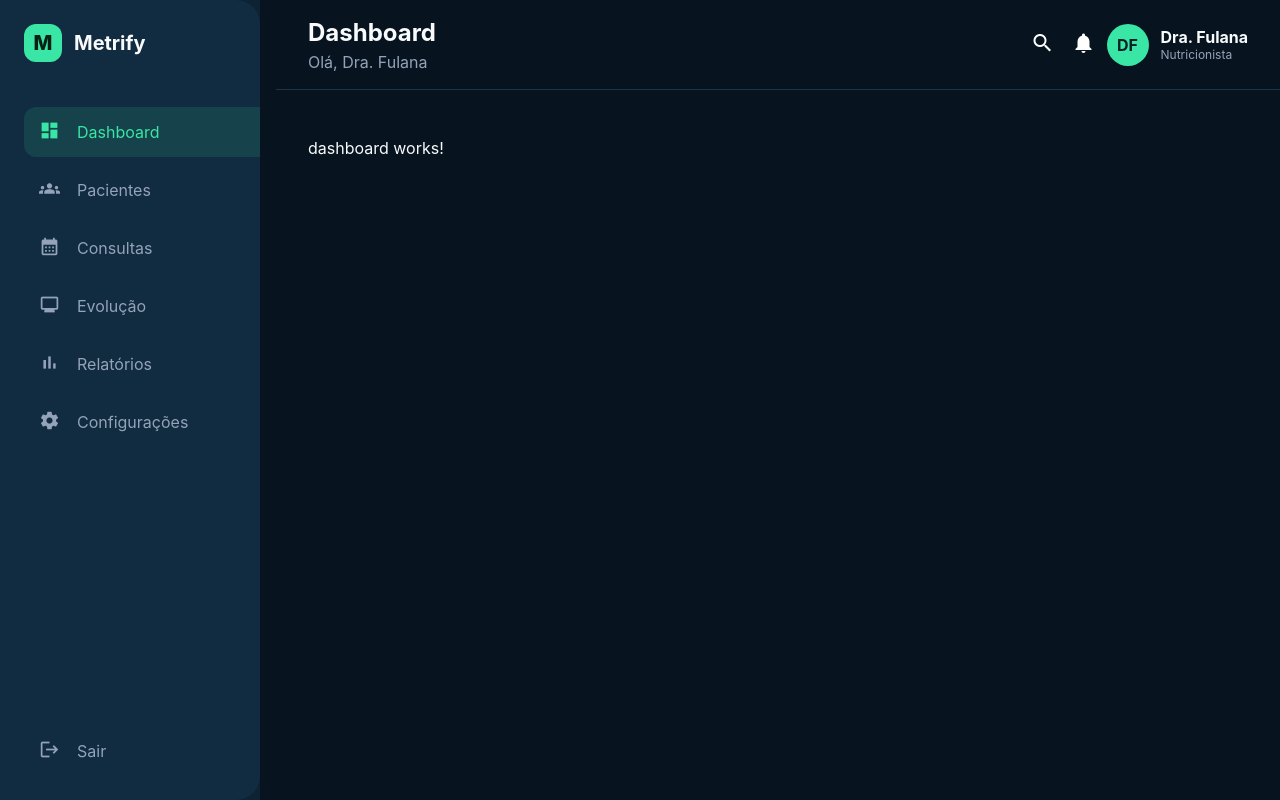
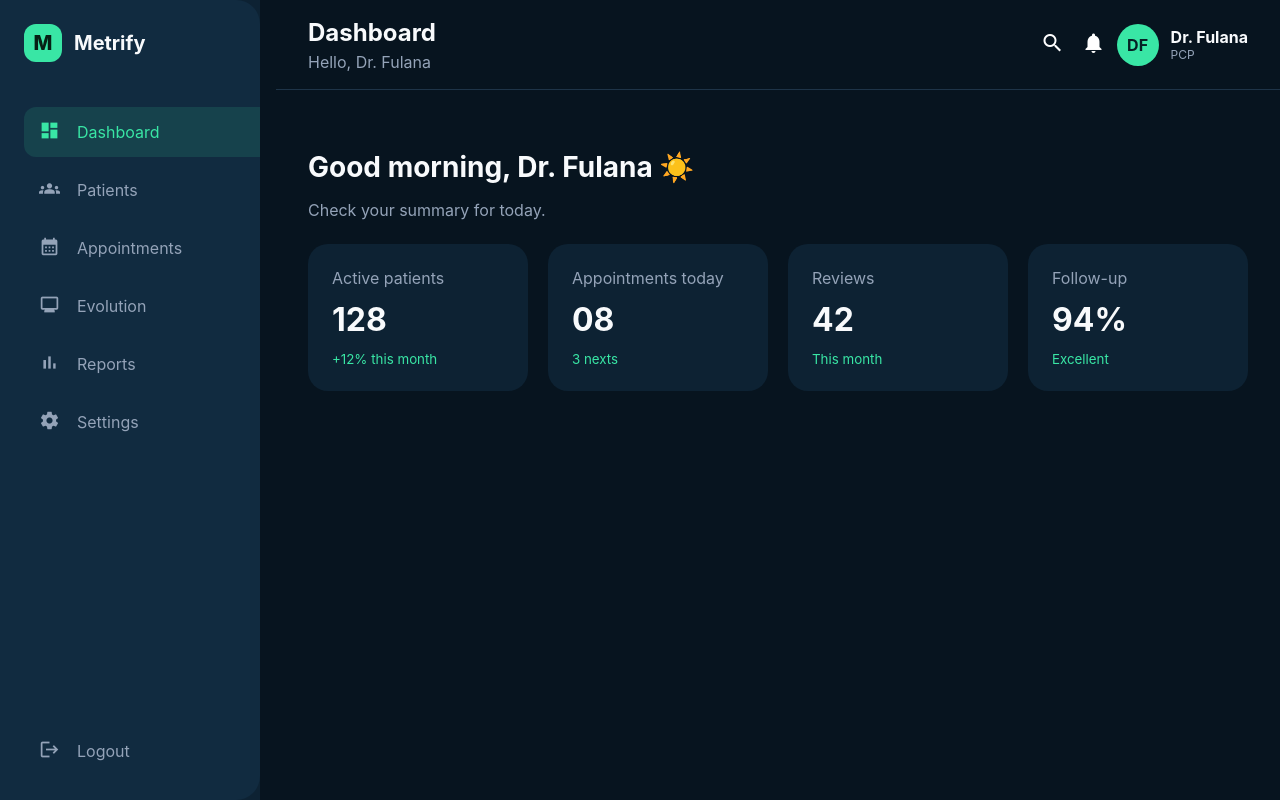
Before and after one commit to Madu-Montes/Metrify, an Angular app in the folder metrify/: page /dashboard in a window 1280 px wide. Built offline with nearby package versions, Linux system fonts and the light colour scheme.

Commit message:
feat: building dashboard, add mocks and translate to english

```diff
--- a/metrify/src/app/app.ts
+++ b/metrify/src/app/app.ts
@@ -1,10 +1,10 @@
 import { Component, signal } from '@angular/core';
 import { RouterOutlet } from '@angular/router';
-import { MainLayout } from './layouts/main-layout/main-layout';
 
 @Component({
   selector: 'app-root',
-  imports: [RouterOutlet, MainLayout],
+  imports: [
+    RouterOutlet],
   templateUrl: './app.html',
   styleUrl: './app.css'
 })
--- a/metrify/src/app/features/auth/pages/login/login.css
+++ b/metrify/src/app/features/auth/pages/login/login.css
@@ -16,6 +16,9 @@
   border-radius: 24px;
   box-shadow:
     0 20px 50px rgba(0, 0, 0, .4);
+    display: flex;
+    align-items: center;
+    flex-direction: column;
 }
 
 .logo {
@@ -24,7 +27,7 @@
   gap: 12px;
   font-size: 22px;
   font-weight: 700;
-  margin-bottom: 35px;
+  margin-bottom: 15px;
 }
 
 .logo-icon {
@@ -58,3 +61,20 @@ input {
   border-radius: 12px;
   color: white;
 }
+
+.actions{
+  display: flex;
+  align-items: center;
+  justify-content: center;
+  flex-direction: column;
+  gap: 10px;
+}
+
+.actions button{
+  width: 150px;
+}
+
+.actions a{
+  color: var(--text-secondary);
+  font-size: 14px;
+}
--- a/metrify/src/app/features/auth/pages/login/login.html
+++ b/metrify/src/app/features/auth/pages/login/login.html
@@ -27,7 +27,12 @@
 
       <input type="password" placeholder="••••••••">
 
-      <button type="button" class="btn btn-primary" (click)="login()">Login</button>
+      <div class="actions">
+        <button type="button" class="btn btn-primary" (click)="login()">Login</button>
+        <a href="">Forgot my password</a>
+      </div>
+
+
 
     </form>
   </div>
--- a/metrify/src/app/features/auth/services/auth.ts
+++ b/metrify/src/app/features/auth/services/auth.ts
@@ -4,9 +4,10 @@ import { Router } from '@angular/router';
 @Injectable({
   providedIn: 'root'
 })
+
 export class AuthService {
   constructor(
-    private router: Router
+    private readonly router: Router
   ) {}
 
   login(){
--- a/metrify/src/app/features/dashboard/pages/dashboard/dashboard.css
+++ b/metrify/src/app/features/dashboard/pages/dashboard/dashboard.css
@@ -0,0 +1,39 @@
+.welcome {
+  margin-bottom: 24px;
+
+  h1 {
+    font-size: 28px;
+    margin-bottom: 8px;
+  }
+
+  p {
+    color: var(--text-secondary);
+  }
+}
+
+.stats {
+  display: grid;
+  grid-template-columns: repeat(4, 1fr);
+  gap: 20px;
+}
+
+.card {
+  background: var(--bg-secondary);
+  padding: 24px;
+  border-radius: 20px;
+  display: flex;
+  flex-direction: column;
+  gap: 12px;
+
+  span {
+    color: var(--text-secondary);
+  }
+
+  strong {
+    font-size: 32px;
+  }
+
+  small {
+    color: var(--color-primary);
+  }
+}
--- a/metrify/src/app/features/dashboard/pages/dashboard/dashboard.html
+++ b/metrify/src/app/features/dashboard/pages/dashboard/dashboard.html
@@ -1 +1,37 @@
-<p>dashboard works!</p>
+<div class="dashboard">
+  <section class="welcome">
+    <h1>Good morning, Dr. Fulana ☀️</h1>
+
+    <p>Check your summary for today.</p>
+  </section>
+
+  <section class="stats">
+
+    <div class="card">
+      <span>Active patients</span>
+      <strong>128</strong>
+      <small>+12% this month</small>
+    </div>
+
+    <div class="card">
+      <span>Appointments today</span>
+      <strong>08</strong>
+      <small>3 nexts</small>
+    </div>
+
+    <div class="card">
+      <span>Reviews</span>
+      <strong>42</strong>
+      <small>This month</small>
+    </div>
+
+    <div class="card">
+      <span>Follow-up</span>
+      <strong>94%</strong>
+      <small>Excellent</small>
+    </div>
+
+
+
+  </section>
+</div>
--- a/metrify/src/app/features/dashboard/pages/dashboard/dashboard.ts
+++ b/metrify/src/app/features/dashboard/pages/dashboard/dashboard.ts
@@ -6,4 +6,7 @@ import { Component } from '@angular/core';
   templateUrl: './dashboard.html',
   styleUrl: './dashboard.css',
 })
-export class Dashboard {}
+export class Dashboard {
+
+
+}
--- a/metrify/src/app/shared/components/header/header.html
+++ b/metrify/src/app/shared/components/header/header.html
@@ -3,7 +3,7 @@
   <div class="title">
     <h1>Dashboard</h1>
 
-    <p>Olá, Dra. Fulana</p>
+    <p>Hello, Dr. Fulana</p>
   </div>
 
   <div class="actions">
@@ -27,11 +27,11 @@
       <div>
 
         <strong>
-          Dra. Fulana
+          Dr. Fulana
         </strong>
 
         <span>
-          Nutricionista
+          PCP
         </span>
       </div>
     </div>
--- a/metrify/src/app/shared/components/sidebar/sidebar.html
+++ b/metrify/src/app/shared/components/sidebar/sidebar.html
@@ -15,45 +15,45 @@
 
     <a class="menu-item">
       <mat-icon>groups</mat-icon>
-      Pacientes
+      Patients
     </a>
 
     <a class="menu-item">
       <mat-icon>
         calendar_month
       </mat-icon>
-      Consultas
+      Appointments
     </a>
 
     <a class="menu-item">
       <mat-icon>
         monitoring
       </mat-icon>
-      Evolução
+      Evolution
     </a>
 
     <a class="menu-item">
       <mat-icon>
         bar_chart
       </mat-icon>
-      Relatórios
+      Reports
     </a>
 
     <a class="menu-item">
       <mat-icon>
         settings
       </mat-icon>
-      Configurações
+      Settings
     </a>
   </nav>
 
   <div class="sidebar-footer">
 
-    <a class="menu-item logout">
+    <a class="menu-item logout" (click)="logout()">
       <mat-icon>
         logout
       </mat-icon>
-      Sair
+      Logout
     </a>
 
   </div>
--- a/metrify/src/app/shared/components/sidebar/sidebar.ts
+++ b/metrify/src/app/shared/components/sidebar/sidebar.ts
@@ -1,5 +1,6 @@
 import { Component } from '@angular/core';
 import { MatIconModule } from '@angular/material/icon';
+import { AuthService } from '../../../features/auth/services/auth';
 
 @Component({
   selector: 'app-sidebar',
@@ -9,4 +10,13 @@ import { MatIconModule } from '@angular/material/icon';
   templateUrl: './sidebar.html',
   styleUrl: './sidebar.css',
 })
-export class Sidebar {}
+export class Sidebar {
+  constructor(
+    private readonly authService: AuthService
+  ) {}
+
+  logout(){
+    this.authService.logout();
+  }
+
+}
```
